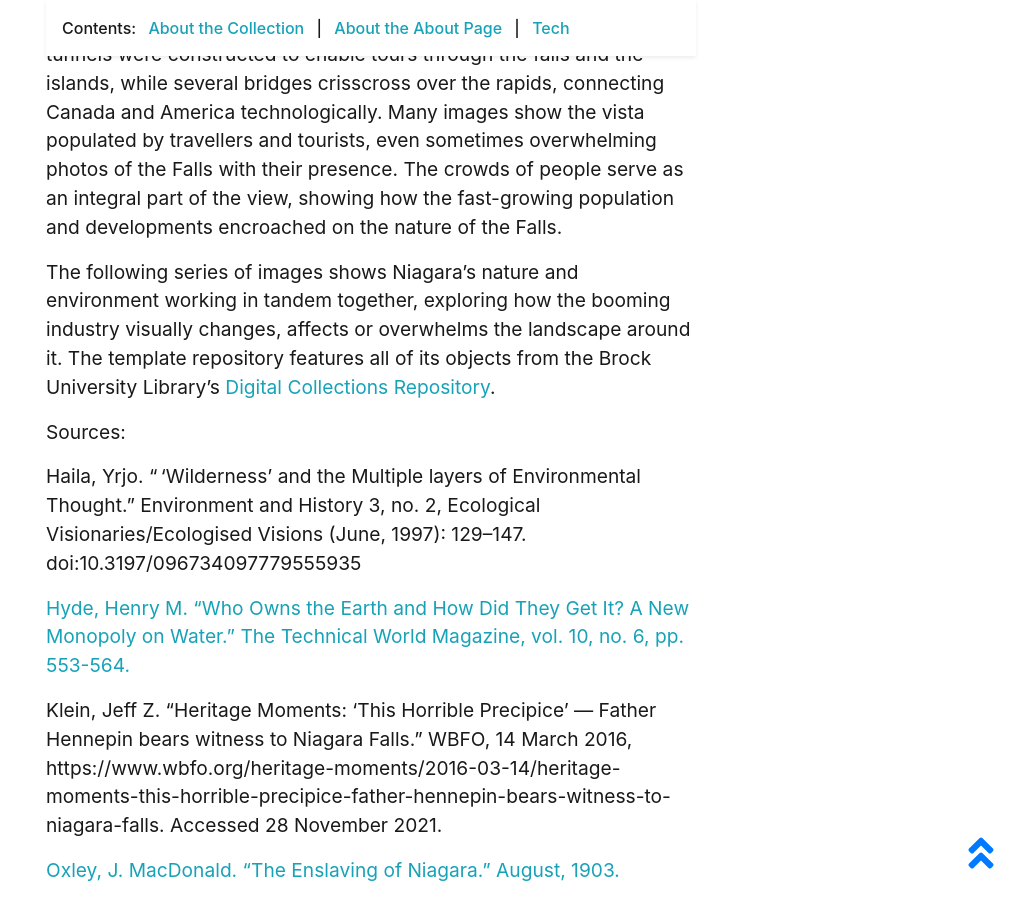
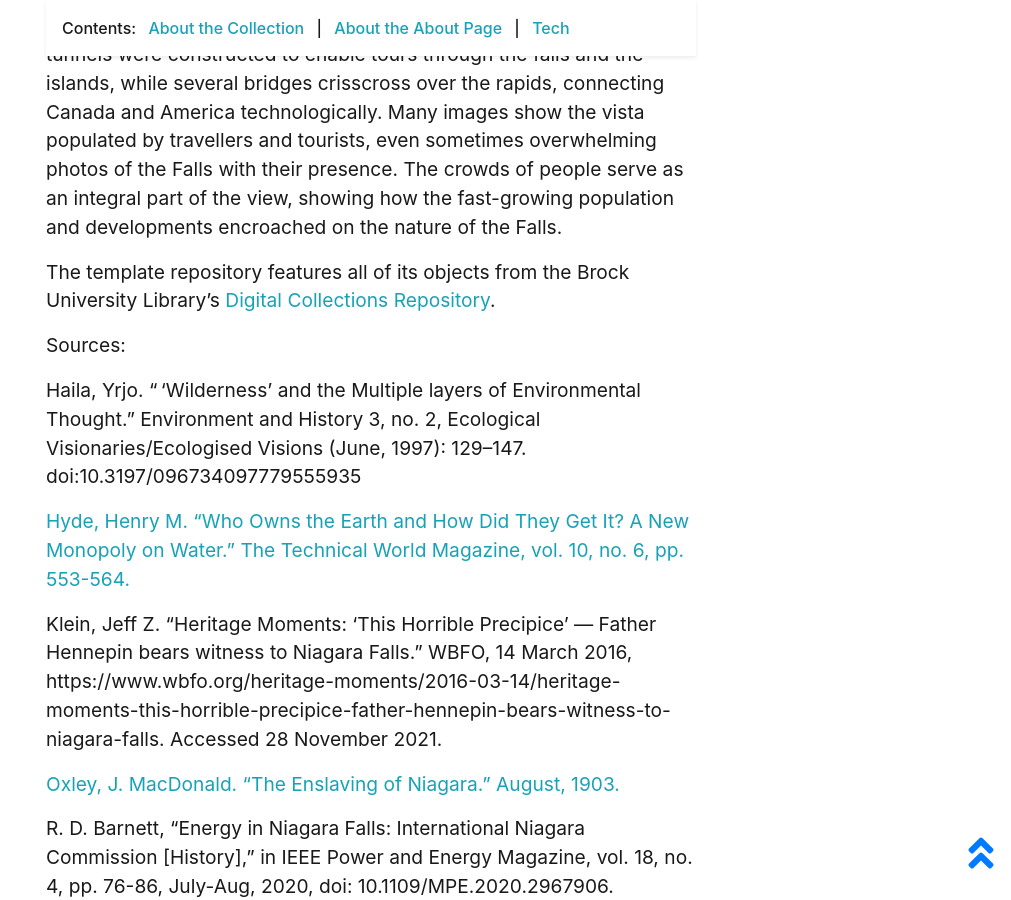
Before and after one commit to MadelineECollins/-2p90project, a Jekyll site: the page built from pages/about.md, in a window 1280 px wide and 900 px high, scrolled down 2018 px. Shown: the whole window, without its empty margins (269-1280 px from the left). Built offline with Jekyll 4.4.1, drawn with Linux system fonts in a browser that asks for light colours.

Commit message:
Update about.md

```diff
--- a/pages/about.md
+++ b/pages/about.md
@@ -24,7 +24,7 @@
 
 The area was also adapted for tourist attractions in and across the Falls, on Goat Island and Queen Victoria Park. Various bridges and tunnels were constructed to enable tours through the falls and the islands, while several bridges crisscross over the rapids, connecting Canada and America technologically. Many images show the vista populated by travellers and tourists, even sometimes overwhelming photos of the Falls with their presence. The crowds of people serve as an integral part of the view, showing how the fast-growing population and developments encroached on the nature of the Falls.
 
-The following series of images shows Niagara’s nature and environment working in tandem together, exploring how the booming industry visually changes, affects or overwhelms the landscape around it. The template repository features all of its objects from the Brock University Library's [Digital Collections Repository](dr.library.brocku.ca).
+The template repository features all of its objects from the Brock University Library's [Digital Collections Repository](dr.library.brocku.ca).
 
 
 Sources:
```
